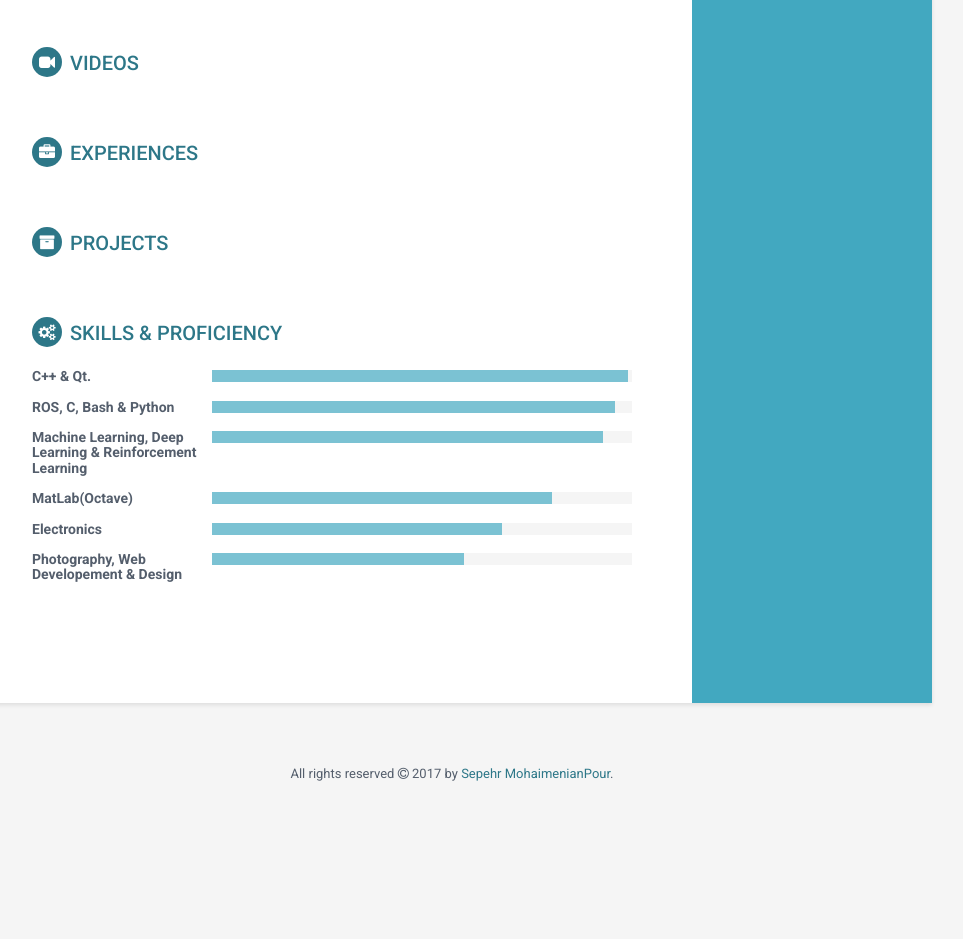
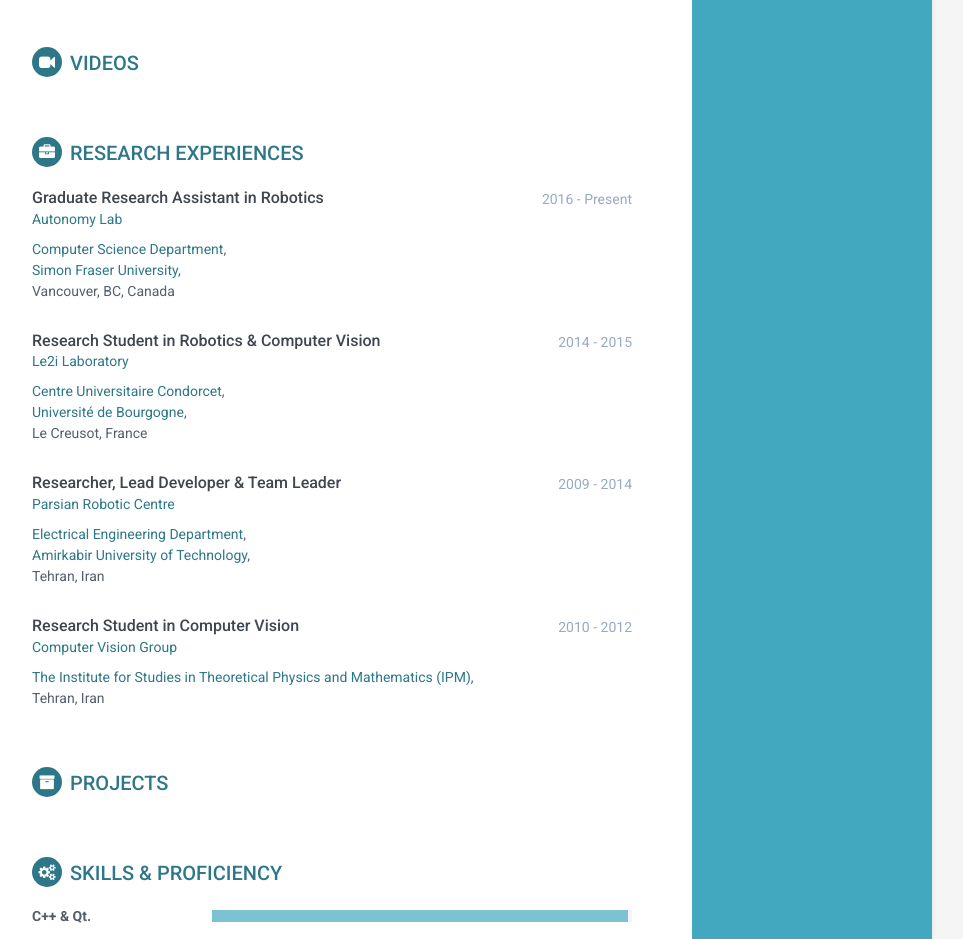
Before and after one commit to Voidminded/voidminded.github.io, a plain HTML site: page index.html in a window 1280 px wide. Shown: the part 1580-2519 px from the top of the page, without its empty margins (188-1151 px from the left). Before the commit the page ends 2425 px from the top, so only its background shows below. Drawn offline with Linux system fonts and the light colour scheme.

Commit message:
Research Exp

```diff
--- a/index.html
+++ b/index.html
@@ -215,7 +215,60 @@
 							<h2 class="section-title"><i class="fa fa-video-camera"></i>Videos</h2>
 						</section>
             <section class="section experiences-section">
-                <h2 class="section-title"><i class="fa fa-briefcase"></i>Experiences</h2>
+                <h2 class="section-title"><i class="fa fa-briefcase"></i>Research Experiences</h2>
+
+								<div class="item">
+									<div class="meta">
+										<div class="upper-row">
+											<h3 class="job-title">Graduate Research Assistant in Robotics</h3>
+											<div class="time">2016 - Present</div>
+										</div><!--upper-row-->
+										<div class="company"><a href="http://autonomylab.org/" target="_blank">Autonomy Lab</a></div>
+									</div><!--meta-->
+									<div class="details">
+									<p><a href="http://www.cs.sfu.ca/" target="_blank">Computer Science Department</a>,</br><a href="http://www.sfu.ca/" target="_blank">Simon Fraser University</a>,</br>Vancouver, BC, Canada</p>
+									</div><!--details-->
+								</div><!--item-->
+
+								<div class="item">
+									<div class="meta">
+										<div class="upper-row">
+											<h3 class="job-title">Research Student in Robotics &amp; Computer Vision</h3>
+											<div class="time">2014 - 2015</div>
+										</div><!--upper-row-->
+										<div class="company"><a href="http://le2i.cnrs.fr/" target="_blank">Le2i Laboratory</a></div>
+									</div><!--meta-->
+									<div class="details">
+									<p><a href="http://condorcet.u-bourgogne.fr/" target="_blank">Centre Universitaire Condorcet</a>,</br><a href="http://www.u-bourgogne.fr/" target="_blank">Université de Bourgogne</a>,</br>Le Creusot, France</p>
+									</div><!--details-->
+								</div><!--item-->
+
+								<div class="item">
+									<div class="meta">
+										<div class="upper-row">
+											<h3 class="job-title">Researcher, Lead Developer &amp; Team Leader</h3>
+											<div class="time">2009 - 2014</div>
+										</div><!--upper-row-->
+										<div class="company"><a href="http://parsianrobotics.aut.ac.ir/" target="_blank">Parsian Robotic Centre</a></div>
+									</div><!--meta-->
+									<div class="details">
+									<p><a href="http://ee.aut.ac.ir/autcms/home.htm?depurl=electrical-engineering&lang=en" target="_blank">Electrical Engineering Department</a>,</br><a href="http://aut.ac.ir/aut/" target="_blank">Amirkabir University of Technology</a>,</br>Tehran, Iran</p>
+									</div><!--details-->
+								</div><!--item-->
+
+								<div class="item">
+									<div class="meta">
+										<div class="upper-row">
+											<h3 class="job-title">Research Student in Computer Vision</h3>
+											<div class="time">2010 - 2012</div>
+										</div><!--upper-row-->
+										<div class="company"><a href="http://cs.ipm.ac.ir/" target="_blank">Computer Vision Group</a></div>
+									</div><!--meta-->
+									<div class="details">
+									<p><a href="http://www.ipm.ac.ir/" target="_blank">The Institute for Studies in Theoretical Physics and Mathematics (IPM)</a>,</br>Tehran, Iran</p>
+									</div><!--details-->
+								</div><!--item-->
+
             </section><!--//section-->
 
             <section class="section projects-section">
```
